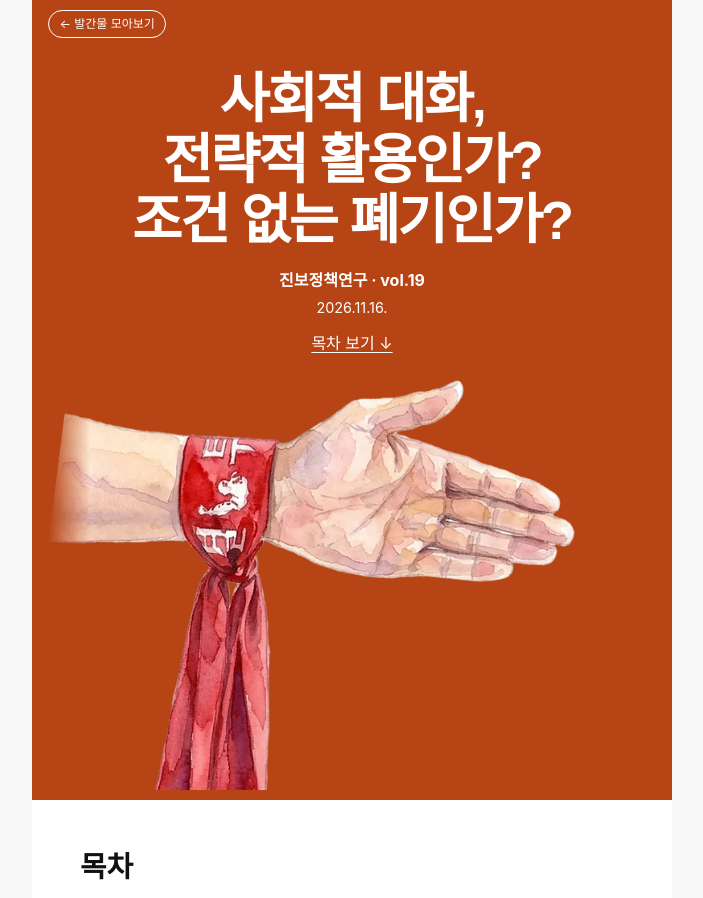
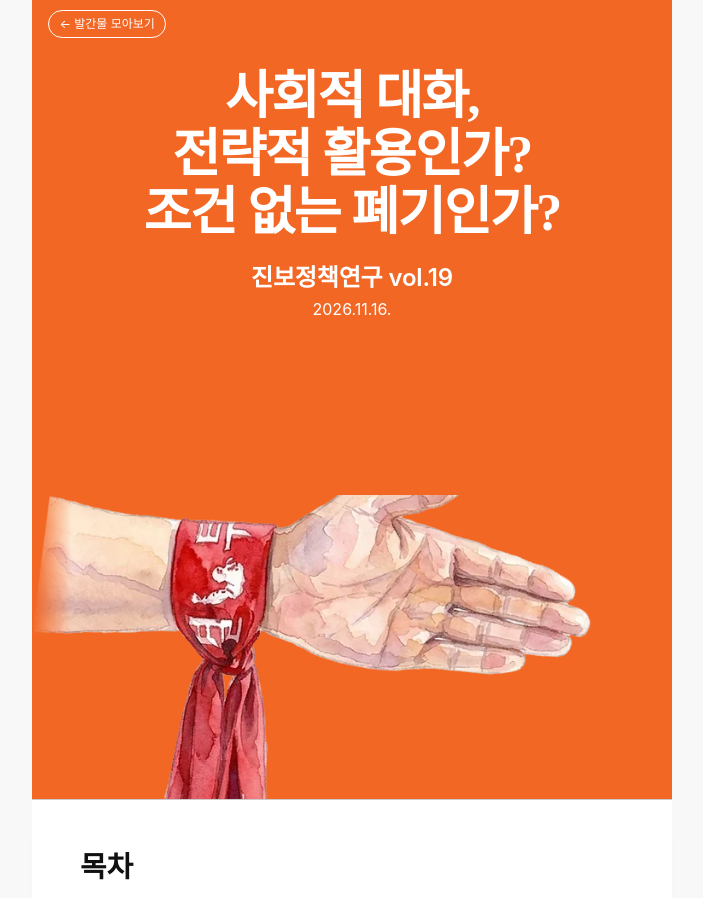
Before and after one commit to jinbopoly-hub/poly_paper, a plain HTML site: page 2611/index.html in a window 1280 px wide. Shown: the top 898 px of the page, without its empty margins (288-991 px from the left). Drawn offline with Linux system fonts and the light colour scheme; a web font is replaced by a local one.

Commit message:
Match the November covers to the original PDF orange

```diff
--- a/2611/index.html
+++ b/2611/index.html
@@ -8,10 +8,15 @@
 <meta property="og:description" content="진보정책연구 2026년 11월호. 사회적 대화, 신규원전 논쟁, 텍사스 YDSA 인터뷰, 차별금지법 여론조사, 중국공산당의 당 운영을 다룹니다."><meta property="og:image" content="https://jinbopoly-hub.github.io/poly_paper/2611/contents/cover.webp">
 <meta property="og:url" content="https://jinbopoly-hub.github.io/poly_paper/2611/"><link rel="canonical" href="https://jinbopoly-hub.github.io/poly_paper/2611/">
 <link rel="stylesheet" href="../css/base.css"><link rel="stylesheet" href="../css/style.css"><link rel="stylesheet" href="../css/publication-nav.css">
-<link rel="stylesheet" href="issue.css?v=20261116-proof"><script defer src="../js/analytics.js"></script>
+<link rel="stylesheet" href="issue.css?v=20261116-orange"><script defer src="../js/analytics.js"></script>
 </head><body>
 <main class="main-page">
-<header class="issue-cover" id="cover"><a class="publication-home" href="../">← 발간물 모아보기</a><div class="issue-cover-text"><h1>사회적 대화,<br>전략적 활용인가?<br>조건 없는 폐기인가?</h1><p>진보정책연구 · vol.19</p><time datetime="2026-11-16">2026.11.16.</time><a class="issue-read" href="#toc">목차 보기 ↓</a></div><figure><img src="contents/cover-art.webp" width="656" height="510" alt="붉은 천을 손목에 묶고 손을 내민 모습의 수채화"></figure></header>
+<header class="cover issue-cover" id="cover">
+<a class="publication-home" href="../">← 발간물 모아보기</a>
+<div class="cover-inner"><h1 class="cover-title"><span>사회적 대화,</span><span>전략적 활용인가?</span><span>조건 없는 폐기인가?</span></h1>
+<div class="cover-info"><div class="cover-vol">진보정책연구 <span>vol.19</span></div><time datetime="2026-11-16">2026.11.16.</time></div></div>
+<div class="cover-image"><figure><img src="contents/cover-art.webp" width="656" height="510" alt="붉은 천을 손목에 묶고 손을 내민 모습의 수채화"></figure></div>
+</header>
 <section class="contents toc-section" id="toc"><nav class="toc" aria-labelledby="toc-title"><h2 class="toc-title" id="toc-title">목차</h2><ul><li><a href="#section-1"><span class="toc-item-meta">발간사</span><span class="toc-item-title">통념을 넘어 사실에서 답을 찾는 다섯 개의 질문</span><span class="toc-item-name">신석진</span></a></li><li><a href="#section-2"><span class="toc-item-meta">이슈와 논점 1</span><span class="toc-item-title">사회적 대화, 전략적 활용인가? 조건 없는 폐기인가?</span><span class="toc-item-name">정흥준</span></a></li><li><a href="#section-3"><span class="toc-item-meta">이슈와 논점 2</span><span class="toc-item-title">이재명정부의 3대메가프로젝트와 신규원전 논쟁 어떻게 볼 것인가?</span><span class="toc-item-name">석광훈</span></a></li><li><a href="#section-4"><span class="toc-item-meta">인터뷰</span><span class="toc-item-title">공화당 텃밭 텍사스에서 사회주의를 싹틔우는 청년들 : YDSA를 만나다</span><span class="toc-item-name">인터뷰 Allen Dominguez · 정리 김민지</span></a></li><li><a href="#section-5"><span class="toc-item-meta">여론조사</span><span class="toc-item-title">차별금지법 제정, 가짜뉴스와 맞서야 : 청년층 인식 조사 분석 결과</span><span class="toc-item-name">김경내</span></a></li><li><a href="#section-6"><span class="toc-item-meta">이슈와 논점 3</span><span class="toc-item-title">당을 바로 세워 14억 대국을 움직인다 : 중국공산당 ‘전면종엄치당 全面從嚴治黨’의 비밀</span><span class="toc-item-name">신석진</span></a></li></ul></nav></section>
 <section class="contents publisher-note" id="section-1" aria-labelledby="title-1"><div class="section-label">발간사</div><h2 class="section-title" id="title-1">통념을 넘어 사실에서 답을 찾는 다섯 개의 질문</h2><div class="section-writer">신석진</div><p>우리 사회와 세계 정세가 빠르게 변할수록 주변에는 검증되지 않은 통념이나 진영 논리에 기댄 주장들이 쉽게 퍼지곤 합니다. 이럴 때일수록 익숙한 구호에 머물기보다, 우리가 당연하게 여겨온 전제에 질문을 던지고 구체적인 사실과 데이터를 차분히 살펴보는 일이 필요합니다. 이번 호에서는 노동과 에너지, 인권 문제부터 미국과 중국의 정치적 변화에 이르기까지, 국내외의 주요 쟁점들을 현장의 시각과 자료를 바탕으로 짚어본 다섯 편의 글을 모았습니다.</p>
 <h3 class="article-subheading">정흥준 사회적 대화, 전략적 활용인가? 조건 없는 폐기인가?</h3>
--- a/2611/issue.css
+++ b/2611/issue.css
@@ -8,17 +8,16 @@ html { scroll-behavior:smooth }
 .issue-footer .publication-links { margin:1rem auto }
 @media(prefers-reduced-motion:reduce) { html { scroll-behavior:auto } }
 
-#cover.issue-cover { position:relative; display:grid; grid-template-rows:auto 1fr; min-height:clamp(36rem,100svh,56rem); overflow:hidden; background:#b74415; color:#fff; padding-top:4.35rem; text-align:center }
-#cover.issue-cover::after { content:none }
-#cover .publication-home { color:inherit; border-color:currentColor }
-.issue-cover-text { padding:0 1rem }
-.issue-cover h1 { margin:0; font-family:"Presentation",sans-serif; font-size:clamp(2.05rem,7.25vw,3.4rem); font-weight:900; line-height:1.12; letter-spacing:-.04em; word-break:keep-all }
-.issue-cover p { margin:.95rem 0 0; font-weight:750 }
-.issue-cover time { display:block; margin-top:.2rem; font-size:.9rem }
-.issue-read { display:inline-block; margin-top:.75rem; text-decoration:underline; text-underline-offset:.2em }
-.issue-cover figure { align-self:end; min-width:0; margin:1.4rem 1rem .65rem }
-.issue-cover img { display:block; width:min(92%,34rem,66svh); height:auto; margin:0 auto 0 0; mask-image:linear-gradient(to right,transparent,black 8%) }
-#cover .publication-home:focus-visible, .issue-read:focus-visible { outline:2px solid currentColor; outline-offset:3px }
 .contents :is(h3,h4).article-subheading { margin:2rem 1.5rem 0; padding:0; font-size:1.25rem; font-weight:750; line-height:1.5; letter-spacing:-.03rem; text-indent:0; text-align:start; word-break:keep-all }
 .contents h4.article-subheading { font-size:1.1rem }
 .issue-article-nav a, .issue-footer > a { text-decoration:underline; text-underline-offset:.2em }
+
+#cover.issue-cover { display:grid; grid-template-rows:auto 1fr; height:auto; min-height:clamp(35rem,100svh,56rem); overflow:hidden; background:#f36725; color:#fff; padding-top:4.25rem; }
+#cover.issue-cover::after { content:none; }
+#cover.issue-cover .publication-home { color:#fff; border-color:currentColor; }
+#cover.issue-cover .cover-inner { position:relative; inset:auto; padding:0 1rem; transform:none; }
+#cover.issue-cover .cover-title { margin:0; }
+#cover.issue-cover .cover-title span { font-size:clamp(2.1rem,8vw,3.25rem); line-height:1.12; word-break:keep-all; }
+#cover.issue-cover .cover-image { position:relative; align-self:end; height:clamp(12rem,38svh,24rem); margin-top:.9rem; }
+#cover.issue-cover .cover-image figure { position:absolute; width:min(98%,35rem,70svh); left:0; bottom:0; margin:0; transform:translateY(22%); mask-image:linear-gradient(to right,transparent,black 7%); }
+#cover.issue-cover .cover-image img { display:block; height:auto; }
```
Also changed, not shown: css/home.css (+8 -4 lines), index.html (+1 -1 lines).
